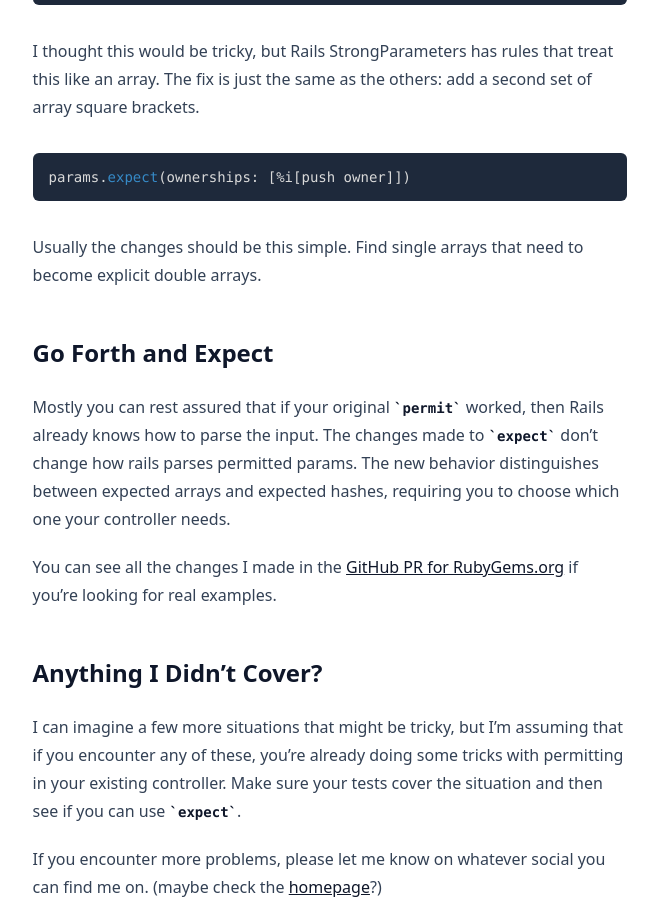
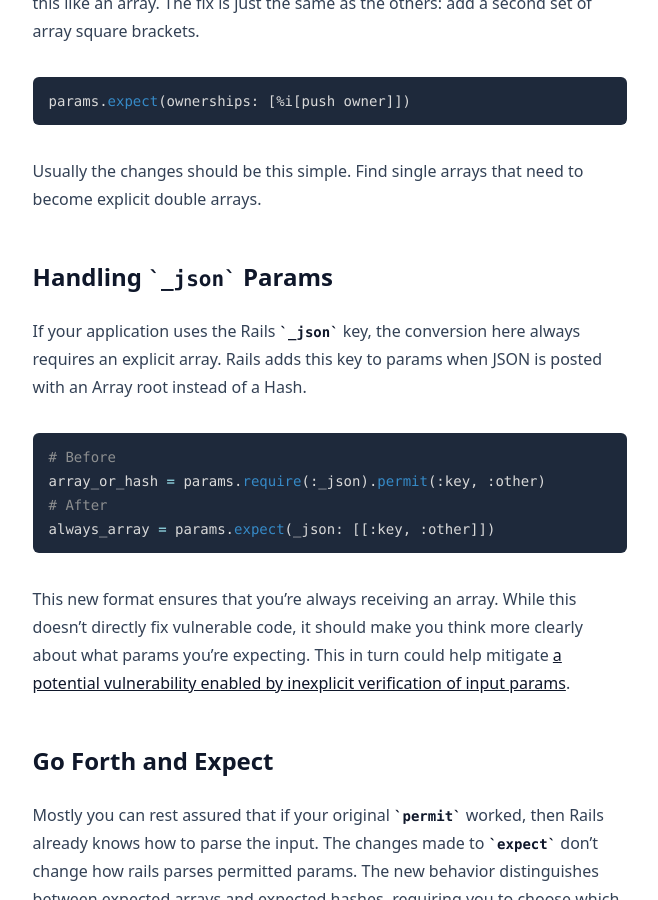
Before and after one commit to martinemde/martinemde.github.io, a Jekyll site: the page built from _posts/2024-12-21-how-to-convert-to-rails-params-expect.md, in a window 1280 px wide and 900 px high, scrolled down 4451 px. Shown: the whole window, without its empty margins (310-968 px from the left). Built offline with Jekyll 4.4.1, drawn with Linux system fonts in a browser that asks for light colours; some web fonts are replaced; some of the changed text lies outside the part shown.

Commit message:
Cover the _json key, since it always requires an explicit array

````diff
--- a/_posts/2024-12-21-how-to-convert-to-rails-params-expect.md
+++ b/_posts/2024-12-21-how-to-convert-to-rails-params-expect.md
@@ -72,9 +72,7 @@ Hopefully your tests will fail with something like this:
 Expected response to be a <2XX: success>, but was a <400: Bad Request>
 ```
 
-Go back and make sure you have test coverage for the usecase and then try again.
-
-Here's an example I ran into today:
+Here's a more complex example I ran into today:
 
 {% highlight ruby %}
 # Original
@@ -166,6 +164,24 @@ params.expect(ownerships: [%i[push owner]])
 
 Usually the changes should be this simple. Find single arrays that need to become explicit double arrays.
 
+## Handling `_json` Params
+
+If your application uses the Rails `_json` key, the conversion here always requires an explicit array.
+Rails adds this key to params when JSON is posted with an Array root instead of a Hash.
+
+
+{% highlight ruby %}
+# Before
+array_or_hash = params.require(:_json).permit(:key, :other)
+# After
+always_array = params.expect(_json: [[:key, :other]])
+{% endhighlight %}
+
+
+This new format ensures that you're always receiving an array.
+While this doesn't directly fix vulnerable code, it should make you think more clearly about what params you're expecting.
+This in turn could help mitigate [a potential vulnerability enabled by inexplicit verification of input params](https://nastystereo.com/security/rails-_json-juggling-attack.html).
+
 ## Go Forth and Expect
 
 Mostly you can rest assured that if your original `permit` worked, then Rails already knows how to parse the input.
````
